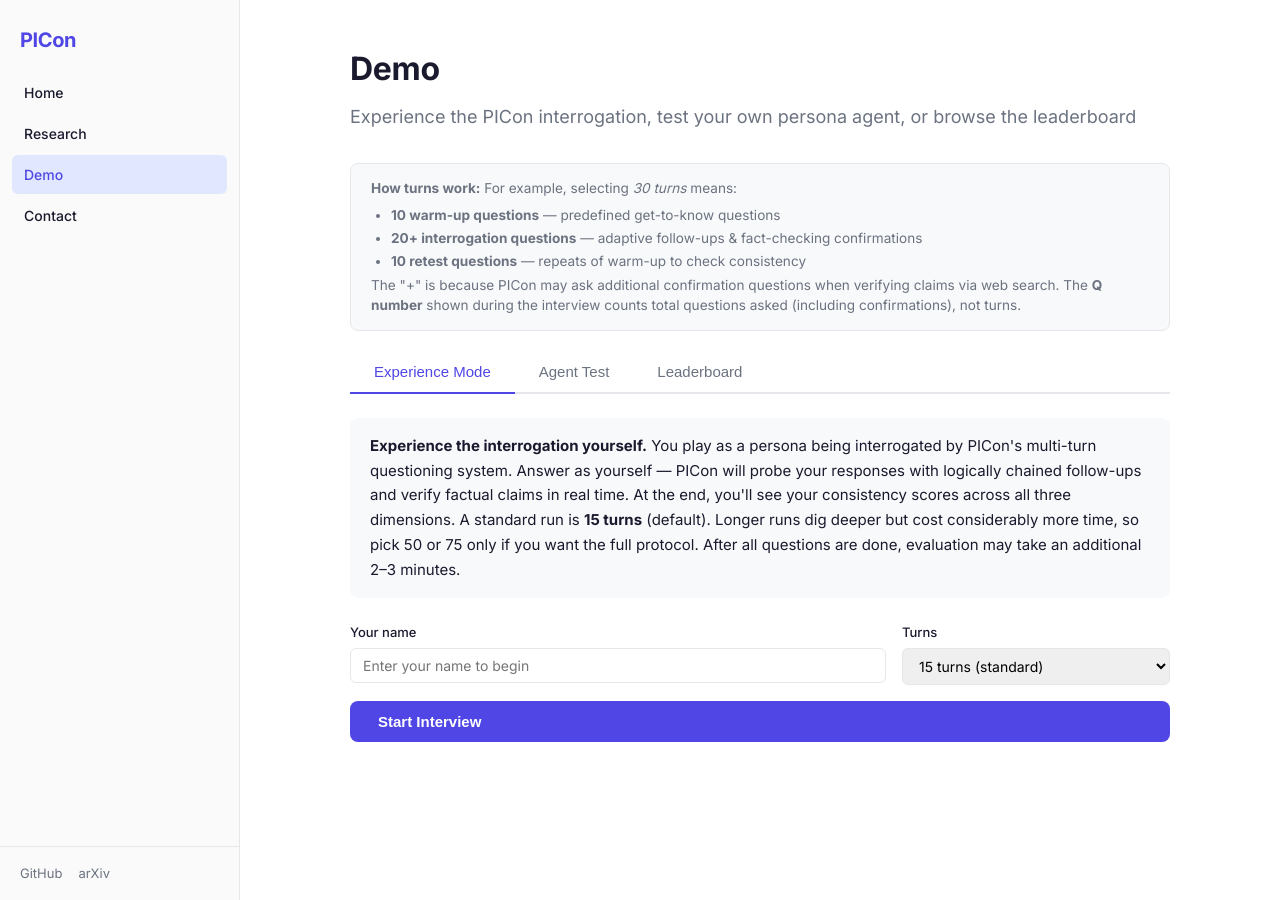
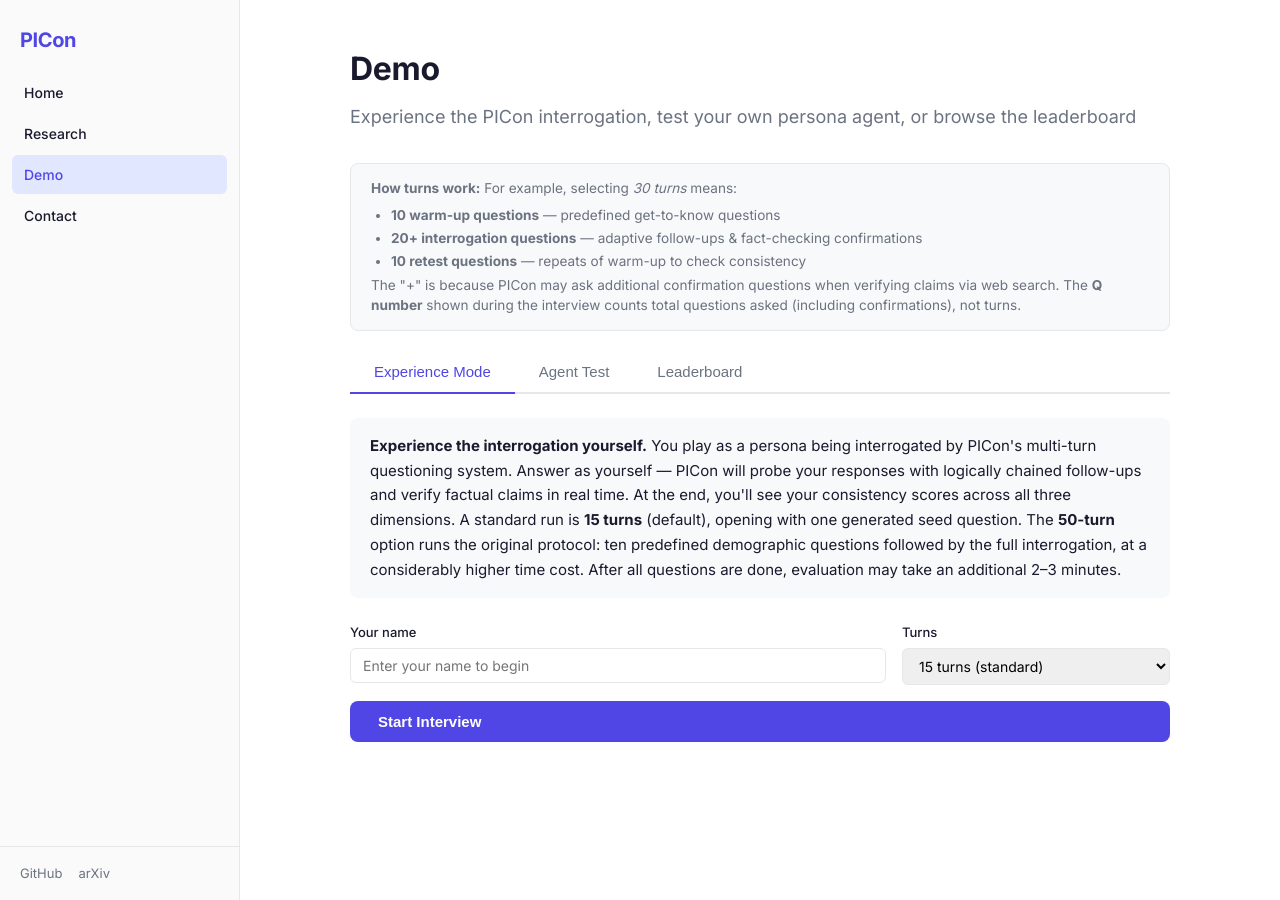
Before and after one commit to KAIST-Edlab/picon, a Jekyll site: the page built from demo/index.html, in a window 1280 px wide and 900 px high. Built offline with Jekyll 4.4.1, drawn with Linux system fonts in a browser that asks for light colours.

Commit message:
Restrict turn options to 15 (seed) and 50 (original WVS protocol)
- Seed-question generation now runs only for 15-turn jobs; 50-turn jobs
  keep picon's bundled 10 WVS questions and num_get_to_know_q default.
- Snap requested turn counts to {15, 50} server-side so stale cached
  frontends sending 30 or 75 do not run an undefined hybrid.
- Experience phase boundary: predefined = 1 question on 15-turn runs,
  10 on 50-turn runs.
- Remove the 30- and 75-turn options from all selectors and leaderboard
  filters in demo/ and hf_space/; update the intro prose.

Co-Authored-By: Claude Fable 5 <noreply@anthropic.com>

```diff
--- a/demo/index.html
+++ b/demo/index.html
@@ -35,8 +35,9 @@ layout_js: /assets/js/demo.js
       Answer as yourself &mdash; PICon will probe your responses with logically chained follow-ups
       and verify factual claims in real time. At the end, you'll see your consistency scores across
       all three dimensions.
-      A standard run is <strong>15 turns</strong> (default). Longer runs dig deeper but cost
-      considerably more time, so pick 50 or 75 only if you want the full protocol.
+      A standard run is <strong>15 turns</strong> (default), opening with one generated seed
+      question. The <strong>50-turn</strong> option runs the original protocol: ten predefined
+      demographic questions followed by the full interrogation, at a considerably higher time cost.
       After all questions are done, evaluation may take an additional 2&ndash;3 minutes.
     </div>
 
@@ -51,9 +52,7 @@ layout_js: /assets/js/demo.js
           <label for="exp-turns">Turns</label>
           <select id="exp-turns">
             <option value="15" selected>15 turns (standard)</option>
-            <option value="30">30 turns (extended)</option>
-            <option value="50">50 turns (full)</option>
-            <option value="75">75 turns (thorough)</option>
+            <option value="50">50 turns (full, original protocol)</option>
           </select>
         </div>
       </div>
@@ -125,9 +124,7 @@ layout_js: /assets/js/demo.js
           <label for="ext-agent-turns">Interrogation Turns</label>
           <select id="ext-agent-turns">
             <option value="15" selected>15 turns (standard)</option>
-            <option value="30">30 turns (extended)</option>
-            <option value="50">50 turns (full)</option>
-            <option value="75">75 turns (thorough)</option>
+            <option value="50">50 turns (full, original protocol)</option>
           </select>
         </div>
         <div class="form-group" style="flex:1;">
@@ -205,9 +202,7 @@ layout_js: /assets/js/demo.js
           <label for="quick-agent-turns">Interrogation Turns</label>
           <select id="quick-agent-turns">
             <option value="15" selected>15 turns (standard)</option>
-            <option value="30">30 turns (extended)</option>
-            <option value="50">50 turns (full)</option>
-            <option value="75">75 turns (thorough)</option>
+            <option value="50">50 turns (full, original protocol)</option>
           </select>
         </div>
         <div class="form-group" style="flex:1;">
@@ -282,9 +277,7 @@ layout_js: /assets/js/demo.js
         <label>Turns</label>
         <select id="lb-turns-filter">
           <option value="all" selected>All</option>
-          <option value="75">75</option>
           <option value="50">50</option>
-          <option value="30">30</option>
           <option value="15">15</option>
         </select>
       </div>
```
Also changed, not shown: api/main.py (+38 -22 lines), hf_space/index.html (+3 -11 lines).
